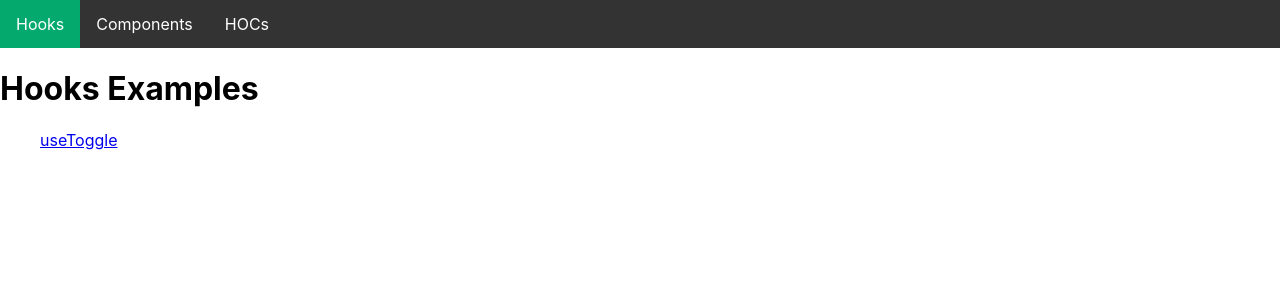
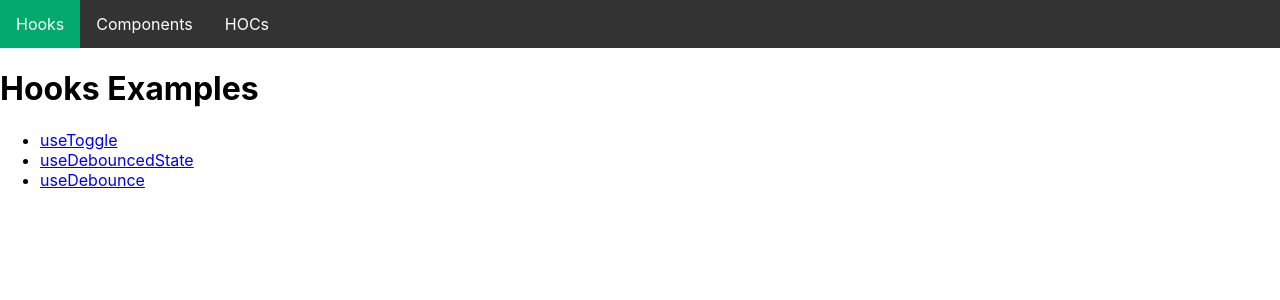
Before and after one commit to sukheja-varun/react-utilities, a React (Create React App) app: page /hook in a window 1280 px wide. Shown: the top 300 px of the page. Built offline with nearby package versions, Linux system fonts and the light colour scheme.

Commit message:
feat: updated hooks page to display debounce hooks enteries

```diff
--- a/src/examples/useDebouncedState.tsx
+++ b/src/examples/useDebouncedState.tsx
@@ -2,13 +2,16 @@ import React from 'react';
 import useDebouncedState from '../utilities/hooks/useDebouncedState';
 
 export default function useDebouncedStateExample() {
-  const [value, setValue] = useDebouncedState('', 1000);
+  const debounceTime = 1000;
+  const [value, setValue] = useDebouncedState('', debounceTime);
 
   return (
     <div>
       <div>Enter a text</div>
       <input type="text" onChange={(e) => setValue(e.target.value)} />
-      <h3>Value: {value}</h3>
+      <h3>
+        Value after debounce {debounceTime}ms: {value}
+      </h3>
     </div>
   );
 }
--- a/src/pages/hook.tsx
+++ b/src/pages/hook.tsx
@@ -1,12 +1,16 @@
-import React from 'react';
+import React, { useEffect } from 'react';
 import { Link } from 'react-router-dom';
+
+const Hooks = ['useToggle', 'useDebouncedState', 'useDebounce'];
 
 const Hook: React.FC = () => {
   return (
     <div>
       <h1>Hooks Examples</h1>
       <ul>
-        <Link to="example/useToggle">useToggle</Link>
+        {Hooks.map((hook) => (
+          <li><Link to={`example/${hook}`}>{hook}</Link></li>
+        ))}
       </ul>
     </div>
   );
```
